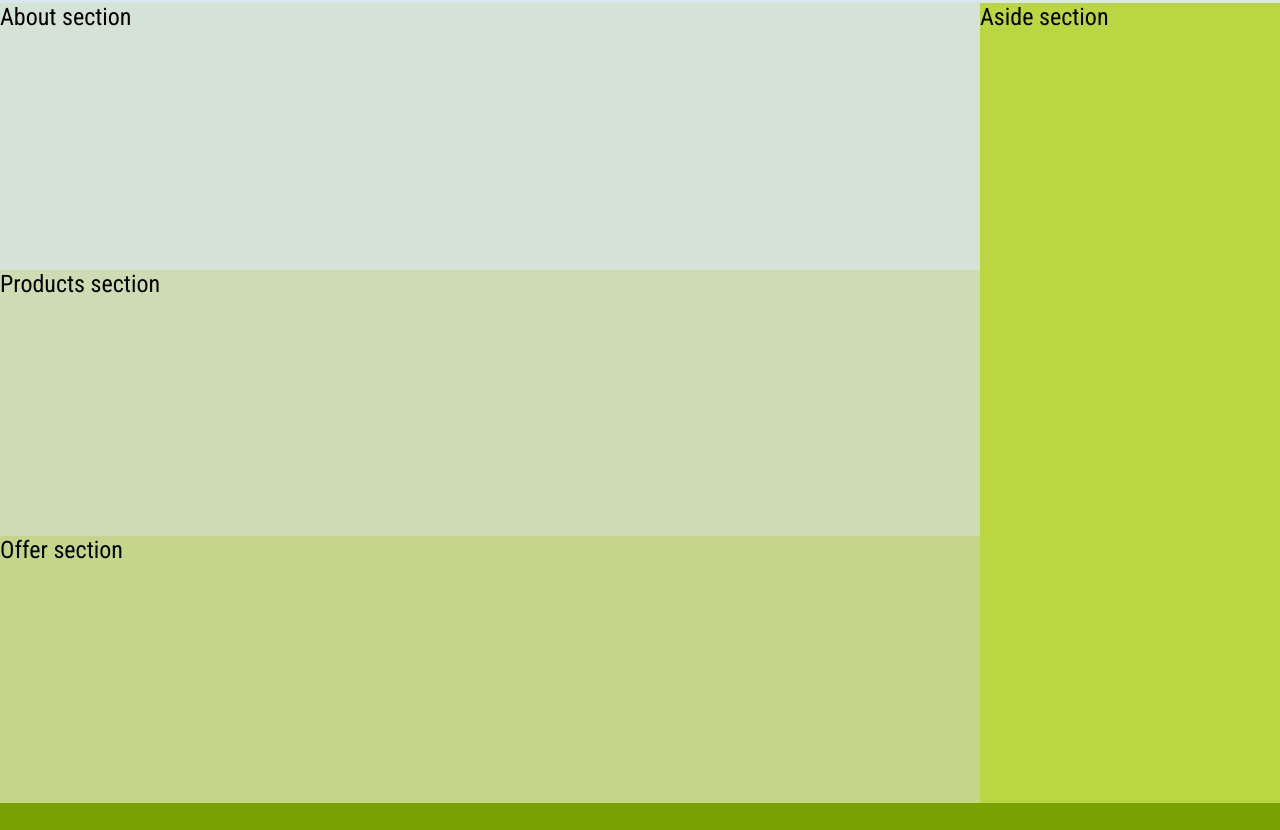
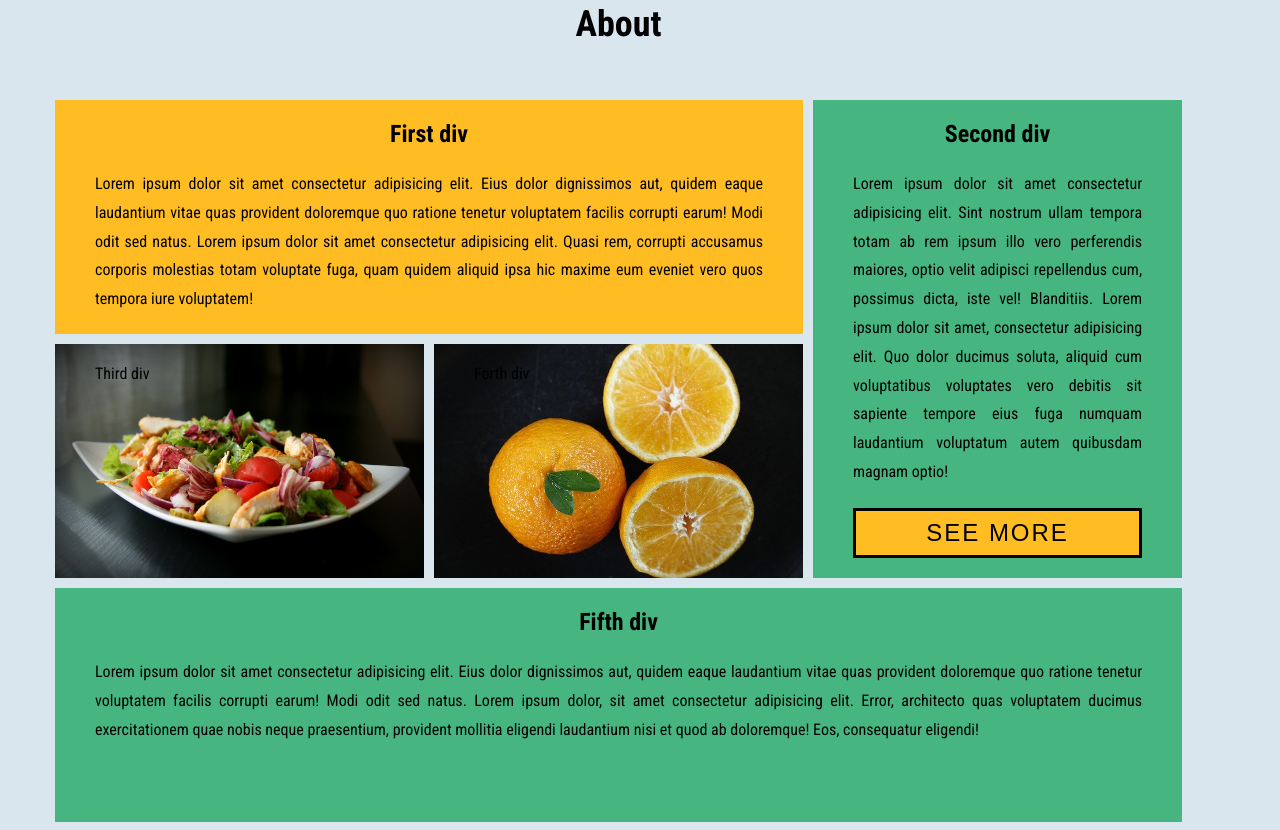
Before and after one commit to marcinsiewodnik/grocery-store-page, a plain HTML site: page index.html in a window 1280 px wide. Shown: the part 797-1627 px from the top of the page. Drawn offline with Linux system fonts and the light colour scheme.

Commit message:
About section
use gridbox
about section design

```diff
--- /dev/null
+++ b/css/about-section-grid.css
@@ -0,0 +1,177 @@
+/* Using gridbox */
+
+main .grid {
+
+    /* Grid -> creating the layout */
+
+    display: grid;
+    grid-template-columns: 1fr;
+    grid-template-rows: 2fr 2fr 40vh 40vh 2fr 40vh;
+    grid-template-areas:
+        "first"
+        "second"
+        "third"
+        "forth"
+        "fifth"
+    ;
+
+    min-height: 100vh;
+
+    font-size: 16px;
+}
+
+main .grid div {
+
+    /* This element is a grid child and flex parent at the same time */
+
+    display: flex;
+    flex-direction: column;
+
+    padding: 20px 40px;
+
+}
+
+/* Flex child elements */
+
+main .grid div h2 {
+
+    flex-basis: 50px;
+
+    text-align: center;
+}
+
+main .grid div p {
+
+    flex-grow: 1;
+
+    line-height: 180%;
+    text-align: justify;
+}
+
+main .grid div.second button {
+
+    flex-basis: 50px;
+
+    border: 3px solid black;
+
+    font-size: 24px;
+    text-transform: uppercase;
+    letter-spacing: 2px;
+
+    background-color: #FFBC23;
+}
+
+main .grid div.first {
+
+    grid-area: first;
+
+    background-color: #FFBC23;
+}
+
+main .grid div.second {
+
+    grid-area: second;
+
+    background-color: #46B580;
+}
+
+main .grid div.third.picture {
+
+    grid-area: third;
+
+    margin: 20px 20px 10px 20px;
+
+    /* Adding picture as a background */
+
+    background-image: url("../img-grid/salad.jpg");
+
+}
+
+main .grid div.forth.picture {
+
+    grid-area: forth;
+
+    margin: 10px 20px 20px 20px;
+
+    background-image: url("../img-grid/orange.jpg");
+}
+
+main .grid div.picture {
+
+    background-position: center;
+    background-size: cover;
+
+}
+
+main .grid div.fifth {
+
+    grid-area: fifth;
+
+    background-color: #46B580;
+}
+
+@media(orientation: landscape) {
+
+    main .grid {
+
+        grid-template-columns: 1fr 1fr;
+        grid-template-rows: 1fr 1fr 80vh 1fr;
+
+        grid-template-areas:
+            "first first"
+            "second second"
+            "third forth"
+            "fifth fifth"
+        ;
+
+    }
+
+    /* When we change the laout, we also change the pictures' properties */
+
+    main .grid div.third.picture {
+
+        margin: 20px 10px 20px 20px;
+    }
+
+    main .grid div.forth.picture {
+
+        margin: 20px 20px 20px 10px;
+    }
+}
+
+@media(min-width: 1025px) {
+
+    main .grid {
+
+        display: grid;
+
+        grid-template-columns: 1fr 1fr 1fr;
+        grid-template-rows: 1fr 1fr 1fr;
+
+        grid-template-areas:
+            "first first second"
+            "third forth second"
+            "fifth fifth fifth"
+        ;
+
+        padding: 50px;
+    }
+
+    /* Nice spaces between elements */
+
+    main .grid div {
+
+        margin: 5px;
+    }
+
+    main .grid div.third.picture {
+
+        margin: 5px;
+    }
+
+    main .grid div.forth.picture {
+
+        margin: 5px;
+
+    }
+}
--- a/css/main.css
+++ b/css/main.css
@@ -21,7 +21,7 @@ main {
 
     min-height: 100vh;
 
-    background-color: #D9E6EE;
+
 }
 
 main .wrapper {
@@ -41,14 +41,20 @@ main .wrapper section.about {
 
     flex-grow: 1;
 
+    background-color: #D9E6EE;
 
-    background-color: #c5d68a3a;
+}
+
+main .wrapper section.about h2 {
+
+    text-align: center;
 }
 
 main .wrapper section.products {
 
+    margin-top: 500px;
+
     flex-grow: 1;
-
 
     background-color: #c5d68a93;
 }
@@ -58,14 +64,13 @@ main .wrapper section.offer {
     flex-grow: 1;
 
     background-color: #C5D68A;
-
 }
 
 main aside {
 
     flex-basis: 20vh;
 
-    background-color: #BCD641;
+    /* background-color: #BCD641; */
 }
 
 @media(min-width: 1025px) {
--- a/css/style.css
+++ b/css/style.css
@@ -21,10 +21,17 @@ html {
     font-family: 'Roboto Condensed', sans-serif;
 }
 
+body {
+
+    background-color: #D9E6EE;
+}
+
 div.main.wrapper {
 
     display: flex;
     flex-direction: column;
 
     min-height: 100vh;
+
+    /* background-color: #D9E6EE; */
 }
--- a/index.html
+++ b/index.html
@@ -16,6 +16,7 @@
     <link rel="stylesheet" href="css/header.css">
     <link rel="stylesheet" href="css/main.css">
     <link rel="stylesheet" href="css/footer.css">
+    <link rel="stylesheet" href="css/about-section-grid.css">
 
 </head>
 
@@ -58,13 +59,60 @@
 
             <div class="wrapper">
 
-                <section class="about">About section</section>
+                <section class="about">
+
+                    <h2>About</h2>
+
+                    <div class="grid">
+
+                        <div class="first">
+
+                            <h2>First div</h2>
+
+                            <p>Lorem ipsum dolor sit amet consectetur adipisicing elit. Eius dolor dignissimos aut,
+                                quidem eaque laudantium vitae quas provident doloremque quo ratione tenetur voluptatem
+                                facilis corrupti earum! Modi odit sed natus. Lorem ipsum dolor sit amet consectetur
+                                adipisicing elit. Quasi rem, corrupti accusamus corporis molestias totam voluptate fuga,
+                                quam quidem aliquid ipsa hic maxime eum eveniet vero quos tempora iure voluptatem!</p>
+
+                        </div>
+                        <div class="second">
+
+                            <h2>Second div</h2>
+
+                            <p>Lorem ipsum dolor sit amet consectetur adipisicing elit. Sint nostrum ullam tempora totam
+                                ab rem ipsum illo vero perferendis maiores, optio velit adipisci repellendus cum,
+                                possimus dicta, iste vel! Blanditiis. Lorem ipsum dolor sit amet, consectetur
+                                adipisicing elit. Quo dolor ducimus soluta, aliquid cum voluptatibus voluptates vero
+                                debitis sit sapiente tempore eius fuga numquam laudantium voluptatum autem quibusdam
+                                magnam optio!</p>
+
+                            <button>See more</button>
+
+                        </div>
+                        <div class="third picture">Third div</div>
+                        <div class="forth picture">Forth div</div>
+                        <div class="fifth">
+                            <h2>Fifth div</h2>
+
+                            <p>Lorem ipsum dolor sit amet consectetur adipisicing elit. Eius dolor dignissimos aut,
+                                quidem eaque laudantium vitae quas provident doloremque quo ratione tenetur voluptatem
+                                facilis corrupti earum! Modi odit sed natus. Lorem ipsum dolor, sit amet consectetur
+                                adipisicing elit. Error, architecto quas voluptatem ducimus exercitationem quae nobis
+                                neque praesentium, provident mollitia eligendi laudantium nisi et quod ab doloremque!
+                                Eos, consequatur eligendi!</p>
+                        </div>
+
+
+                    </div>
+
+                </section>
                 <section class="products">Products section</section>
                 <section class="offer">Offer section</section>
 
             </div>
 
-            <aside>Aside section</aside>
+            <aside></aside>
 
         </main>
 
```
Also changed, not shown: img-grid/orange.jpg (added), img-grid/salad.jpg (added).
